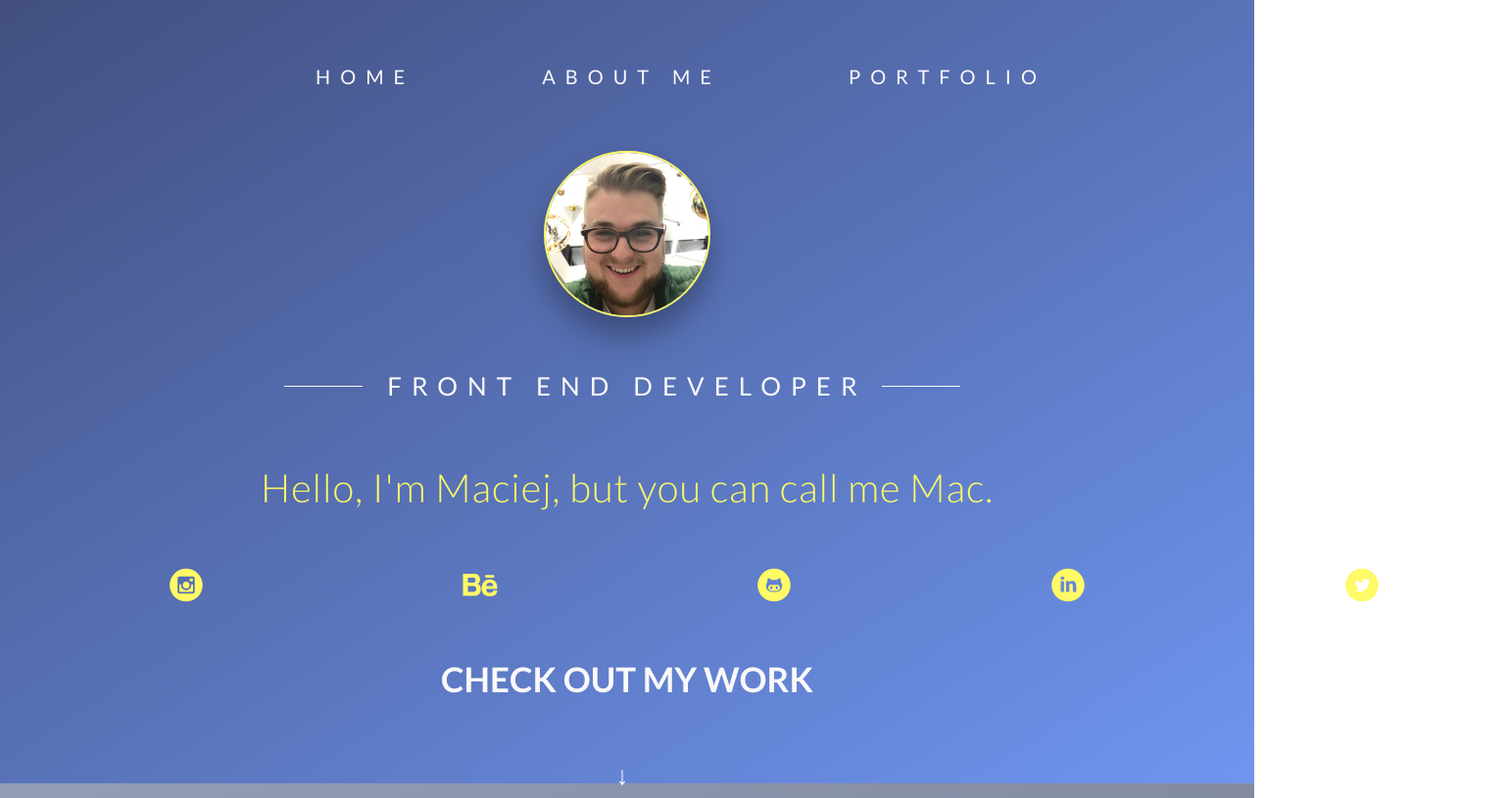
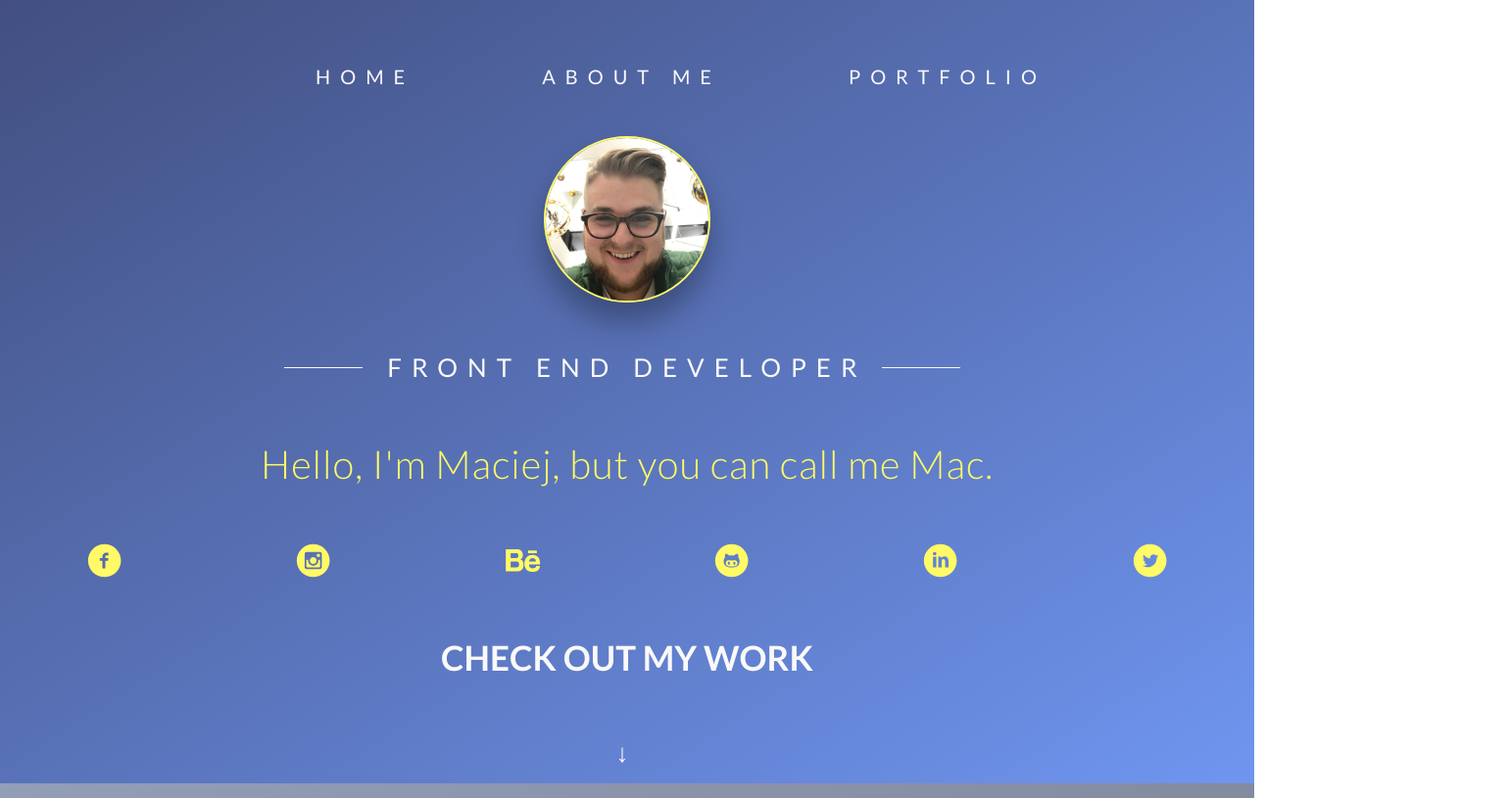
Before and after one commit to dutkiewiczmaciej/maciej.io, a website: page index.html in a window 1280 px wide. Shown: the top 815 px of the page at 98% size, 1540 px wide, since content can reach past the window. Drawn offline with Linux system fonts and the light colour scheme; grey boxes are pictures that could not be loaded.

Commit message:
final fix for cross-browsers grid perception

```diff
--- a/index.html
+++ b/index.html
@@ -22,23 +22,23 @@
                 <p class="header__heading">Front End Developer</p>
                 <h1 class="header__welcome">Hello, I'm Maciej, but you can call me Mac.</h1>
                 <div class="header__icons">
-                <svg class="header__icon header__icon--1" >
-                        <a href="https://www.instagram.com/d.mvciej" target="blank"><use xlink:href="img/sprite.svg#icon-facebook-with-circle"></use></a>
+                <svg class="header__icon header__icon--1">
+                        <use xlink:href="img/sprite.svg#icon-facebook-with-circle"></use>
                 </svg>
                 <svg class="header__icon header__icon--2">
-                        <a href="https://www.instagram.com/d.mvciej" target="blank"><use xlink:href="img/sprite.svg#icon-instagram-with-circle"></use></a>
+                        <use xlink:href="img/sprite.svg#icon-instagram-with-circle"></use>
                 </svg>
                 <svg class="header__icon header__icon--3">
-                        <a href="https://www.instagram.com/d.mvciej" target="blank"><use xlink:href="img/sprite.svg#icon-behance"></use></a>
+                        <use xlink:href="img/sprite.svg#icon-behance"></use>
                 </svg>
                 <svg class="header__icon header__icon--4">
-                        <a href="https://www.instagram.com/d.mvciej" target="blank"><use xlink:href="img/sprite.svg#icon-github-with-circle"></use></a>
+                        <use xlink:href="img/sprite.svg#icon-github-with-circle"></use>
                 </svg>
                 <svg class="header__icon header__icon--5">
-                        <a href="https://www.instagram.com/d.mvciej" target="blank"><use xlink:href="img/sprite.svg#icon-linkedin-with-circle"></use></a>
+                        <use xlink:href="img/sprite.svg#icon-linkedin-with-circle"></use>
                 </svg>
                 <svg class="header__icon header__icon--6">
-                        <a href="https://www.instagram.com/d.mvciej" target="blank"><use xlink:href="img/sprite.svg#icon-twitter-with-circle"></use></a>
+                        <use xlink:href="img/sprite.svg#icon-twitter-with-circle"></use>
                 </svg>
                 </div>
                 <h2 class="header__mywork">Check out my work</h2>
--- a/sass/_base.scss
+++ b/sass/_base.scss
@@ -35,6 +35,10 @@ $font-primary: Lato;
     margin: 0;
     padding: 0;
     box-sizing: inherit;
+
+    a {
+        display: inline-block;
+    }
 }
 
 html {
--- a/sass/_footer.scss
+++ b/sass/_footer.scss
@@ -10,6 +10,7 @@
     grid-row-gap: 2rem;
 
     &__list {
+        margin-top: 3rem;
         font-size: 2rem;
         letter-spacing: 1rem;
         font-weight: 400;
--- a/sass/_header.scss
+++ b/sass/_header.scss
@@ -7,8 +7,8 @@
     background-position: top;
     display: grid;
     grid-template-rows: repeat(7, 1fr);
-    grid-template-columns: 100vw;
-    grid-row-gap: 5rem;
+    grid-template-columns: 100vw; // WHY CHROME WITHOUT THIS CHANGES WIDTH OF EVERYTHING AND FIREFOX IS FINE?
+    grid-row-gap: 3.5rem;
     justify-items: center;
     align-items: center;
 
@@ -65,10 +65,10 @@
         display: -ms-flexbox;
         display: -webkit-flex;
         display: flex;
-
+        max-width: 100%;
         justify-content: space-around;
         align-items: center;
-        align-content: center;
+        align-content: space-around;
         //grid-column-gap: 6rem;
 
     }
@@ -78,7 +78,7 @@
         fill: $color-secondary;
         transition: all .2s ease-in;
         cursor: pointer;
-
+        flex: 1;
 
 
         &:hover,
```
Also changed, not shown: css/style.css.
